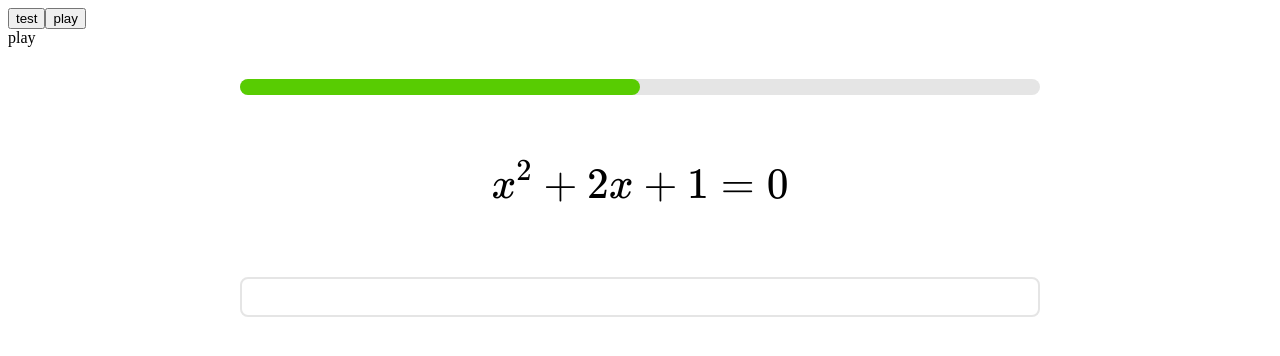
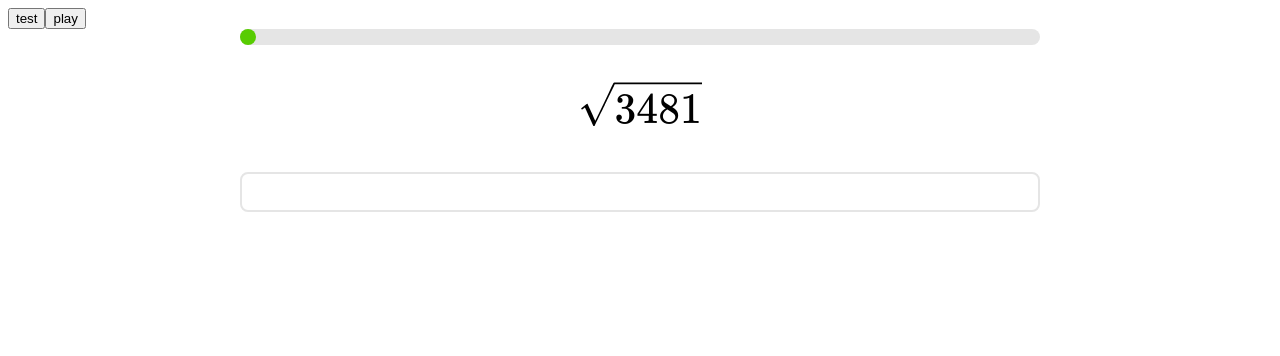
Before and after one commit to flaribbit/i-love-math, a Vue app: page /play in a window 1280 px wide. Shown: the top 356 px of the page. Built offline with nearby package versions, Linux system fonts and the light colour scheme.

Commit message:
初步实现答题逻辑
- 改用flex布局
- 回答框产生submit事件
- 初步实现答题逻辑

```diff
--- a/src/App.vue
+++ b/src/App.vue
@@ -8,9 +8,7 @@ const router = useRouter()
     <button @click="router.replace('/')">test</button>
     <button @click="router.replace('/play')">play</button>
   </div>
-  <div>
-    <router-view></router-view>
-  </div>
+  <router-view></router-view>
 </template>
 
 <style>
--- a/src/components/Answer.vue
+++ b/src/components/Answer.vue
@@ -1,6 +1,14 @@
 <template>
-  <input class="answer" type="text">
+  <input class="answer" type="text" v-model="text" @keydown.enter="emit('submit', text)">
 </template>
+
+<script lang="ts" setup>
+import { ref } from 'vue';
+const text = ref('');
+const emit = defineEmits<{
+  (event: 'submit', text: string): void
+}>()
+</script>
 
 <style>
 .answer {
--- a/src/components/Play.vue
+++ b/src/components/Play.vue
@@ -1,33 +1,59 @@
 <template>
-  <div>play</div>
-  <Progress :value="0.5"></Progress>
-  <Katex class="question" tex="x^2+2x+1=0"></Katex>
-  <Answer></Answer>
+  <div class="play">
+    <Progress :value="current / list.length"></Progress>
+    <Katex class="question" :tex="list[current].question"></Katex>
+    <Answer @submit="onSubmit"></Answer>
+  </div>
 </template>
 
 <script setup lang="ts">
 import Katex from './Katex.vue';
 import Progress from './Progress.vue';
 import Answer from './Answer.vue';
+import { Problem } from '../types';
+import { problems } from '../problems';
+import { randomInt } from '../utils';
+import { ref } from 'vue';
+const list = ref<Problem[]>([]);
+const current = ref(0);
+
+const getProblems = (index: number) => {
+  list.value = [];
+  if (index === -1) {
+    const length = problems.length;
+    for (let i = 0; i < 10; i++) {
+      list.value.push(problems[randomInt(length)].get());
+    }
+  } else {
+    for (let i = 0; i < 10; i++) {
+      list.value.push(problems[index].get());
+    }
+  }
+}
+
+const onSubmit = (text: string) => {
+  current.value++;
+  if (current.value >= list.value.length) {
+    alert('done');
+  }
+}
+
+getProblems(-1);
 </script>
 
 <style>
-.app {
-  position: relative;
-  height: 100%;
-}
-
-.progress {
-  margin: 32px auto;
+.play {
+  align-items: center;
+  display: flex;
+  flex-direction: column;
 }
 
 .question {
   font-size: 36px;
-  margin: 64px auto;
+  flex-grow: 1;
 }
 
 .answer {
   font-size: 24px;
-  margin: 32px auto;
 }
 </style>
--- a/src/components/Progress.vue
+++ b/src/components/Progress.vue
@@ -11,6 +11,7 @@ defineProps<{ value: number }>()
 
 <style>
 .progress {
+  width: 100%;
   max-width: 800px;
   height: 16px;
   border-radius: 8px;
```
